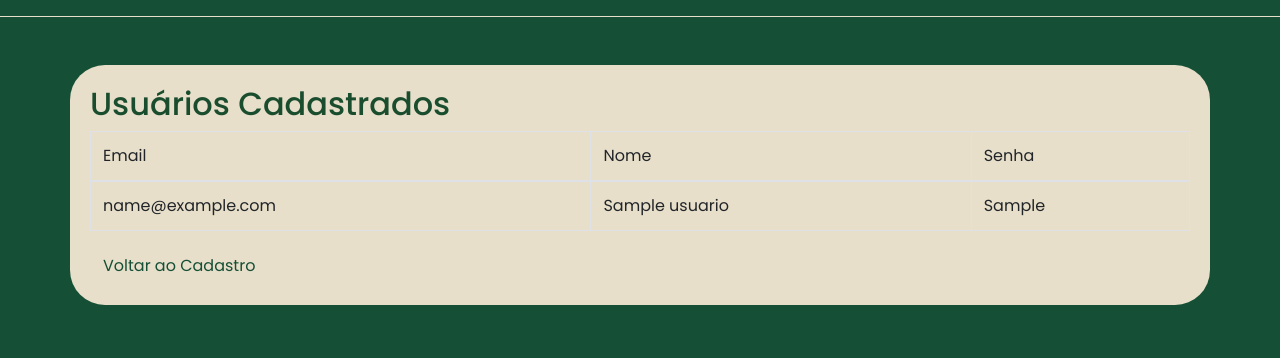
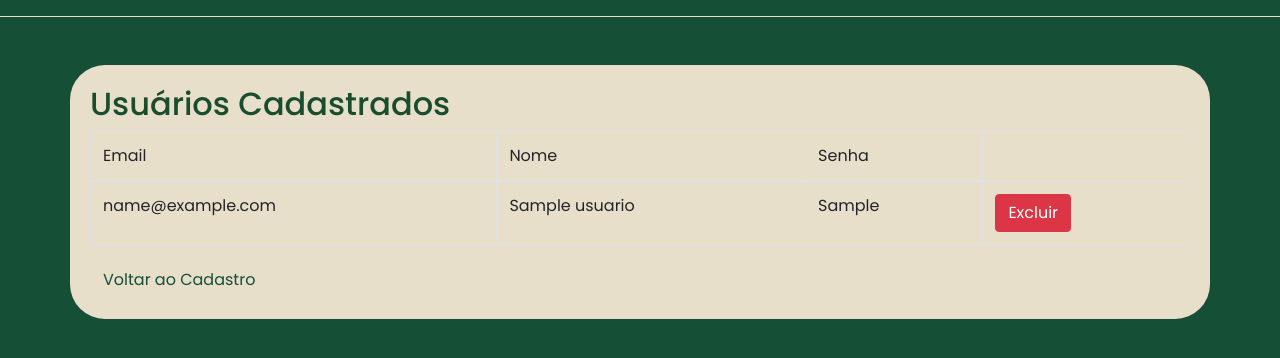
Before and after one commit to romaprd/TRVL, a Flask app: page /usuarios in a window 1280 px wide. Shown: the part 190-548 px from the top of the page. Run offline with Flask 3, Linux system fonts and the light colour scheme; tables that the repository leaves empty hold one stand-in row (values such as "Sample post"); some libraries are stand-ins or nearby versions; some web fonts are replaced.

Commit message:
trabalho_de_fronte

```diff
--- a/src/app.py
+++ b/src/app.py
@@ -97,6 +97,17 @@ def nova_viagem():
         flash("Viagem criada com sucesso!", "success")
         return redirect(url_for('home'))
     return render_template('nova_viagem.html')
+@app.route('/excluir-viagem', methods=['POST'])
+def excluir_viagem():
+    viagem_id = request.form.get('viagem_id')  #obtem o id da viagem do formulario
+    database.apagar_viagem(viagem_id) #passa o id para a funcao que exclui a viagem
+    return redirect(url_for('home'))
+
+@app.route('/excluir-usuario', methods=['POST'])
+def excluir_usuario():
+    usuario_id = request.form.get('usuario_id')  #obtem o id da viagem do formulario
+    database.apagar_usuario(usuario_id) #passa o id para a funcao que exclui a viagem
+    return redirect(('/usuarios'))
 
 if __name__ == '__main__':
     app.run(debug=True)
--- a/src/database.py
+++ b/src/database.py
@@ -96,25 +96,25 @@ def buscar_viagens(id_usuario):
     conexao = conectar_banco()
     cursor = conexao.cursor()
     # PREENCHA AQUI, BUSCAR TODAS AS VIAGENS ordem: destino, data_prevista, status, imagem
-    cursor.execute("SELECT destino, data_prevista, status, imagem FROM projetos_de_viagem WHERE id_usuario = ?", (id_usuario,))
+    cursor.execute("SELECT destino, data_prevista, status, imagem, id FROM projetos_de_viagem WHERE id_usuario = ?", (id_usuario,))
     viagens = cursor.fetchall()
     conexao.close()
 
     return viagens
 
-# def apagar_viagem(id_viagem):
-#     conexao = conectar_banco()
-#     cursor = conexao.cursor()
+def apagar_viagem(id_viagem):
+    conexao = conectar_banco()
+    cursor = conexao.cursor()
 
-#     try:
-#         # PREENCHA AQUI - QUAL O COMANDO CRIAR UM NOVO USUÁRIO
-#         cursor.execute('DELETE FROM projetos_de_viagem WHERE id = ?', id_viagem)
-#         conexao.commit()
-#         return True
-#     except sqlite3.IntegrityError:
-#         return False
-#     finally:
-#         conexao.close()
+    try:
+        # PREENCHA AQUI - QUAL O COMANDO CRIAR UM NOVO USUÁRIO
+        cursor.execute('DELETE FROM projetos_de_viagem WHERE id = ?', id_viagem)
+        conexao.commit()
+        return True
+    except sqlite3.IntegrityError:
+        return False
+    finally:
+        conexao.close()
 
 def mostrar_id_viagens(id_email):
     conexao = conectar_banco()
--- a/src/templates/home.html
+++ b/src/templates/home.html
@@ -36,6 +36,11 @@
                         <h5 class="card-title">{{ viagem[0] }}</h5>
                         <p class="card-text">Data Prevista: {{ viagem[1] }}</p>
                         <p class="card-text">Status: {{ viagem[2] }}</p>
+                    <form action="{{url_for('excluir_viagem') }}" method="POST">
+                        <input type="hidden" name="viagem_id" value="{{viagem[4] }}"> <!-- ID-->
+                        <button type="submit" class="btn btn-danger">Excluir</button>
+
+                    </form>
                     </div>
                 </div>
             </div>
--- a/src/templates/usuarios.html
+++ b/src/templates/usuarios.html
@@ -31,6 +31,12 @@
                 <td>{{ usuario[0] }}</td>
                 <td>{{ usuario[1] }}</td>
                 <td>{{ usuario[2] }}</td>
+                <td>
+                    <form action="{{url_for('excluir_usuario') }}" method="POST">
+                        <input type="hidden" name="usuario_id" value="{{usuario[0] }}"> <!-- ID-->
+                        <button type="submit" class="btn btn-danger">Excluir</button>
+                    </form>
+                </td>
             </tr>
             {% endfor %}
         </tbody>
```
Also changed, not shown: trvl.db.
